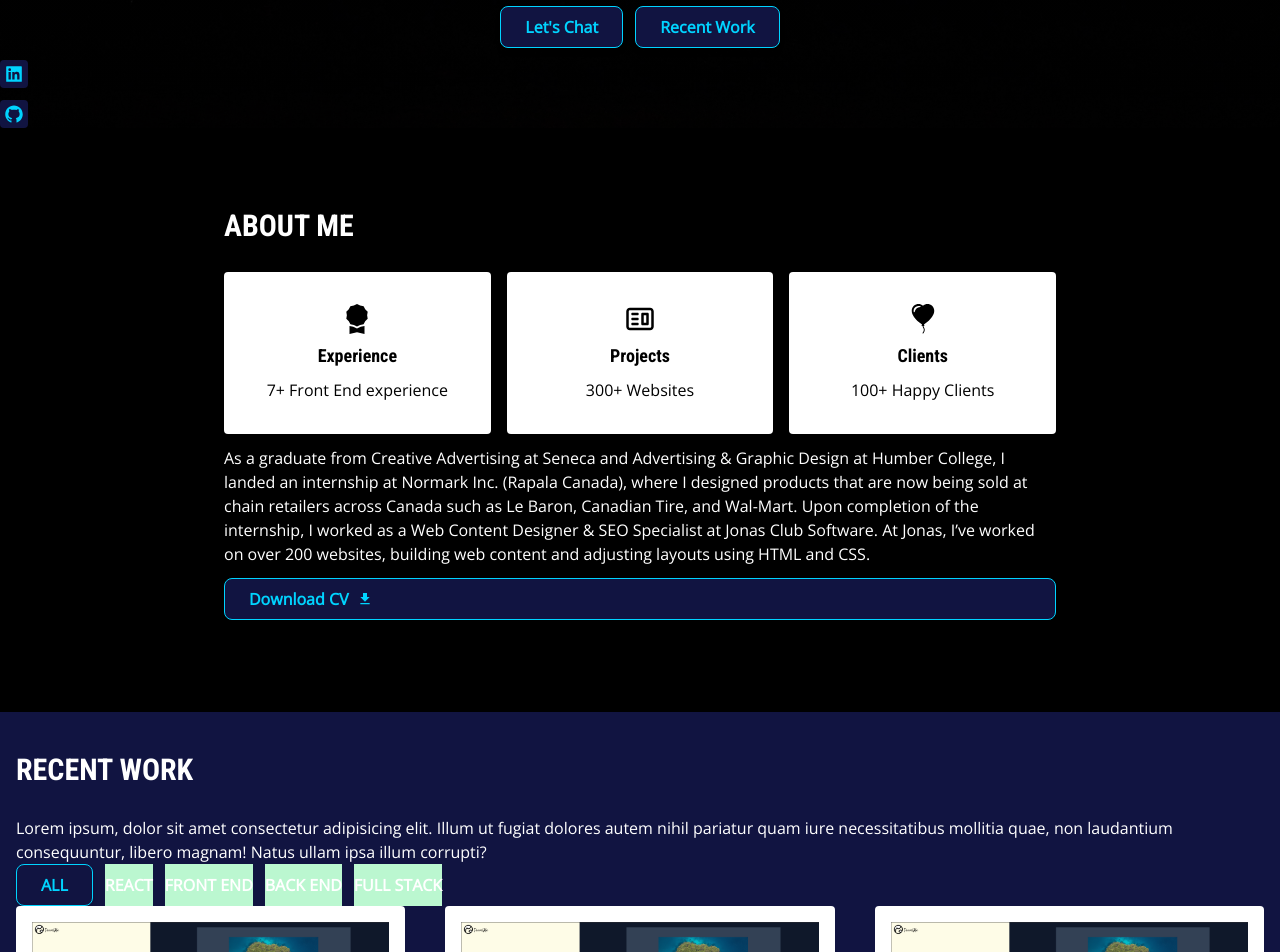
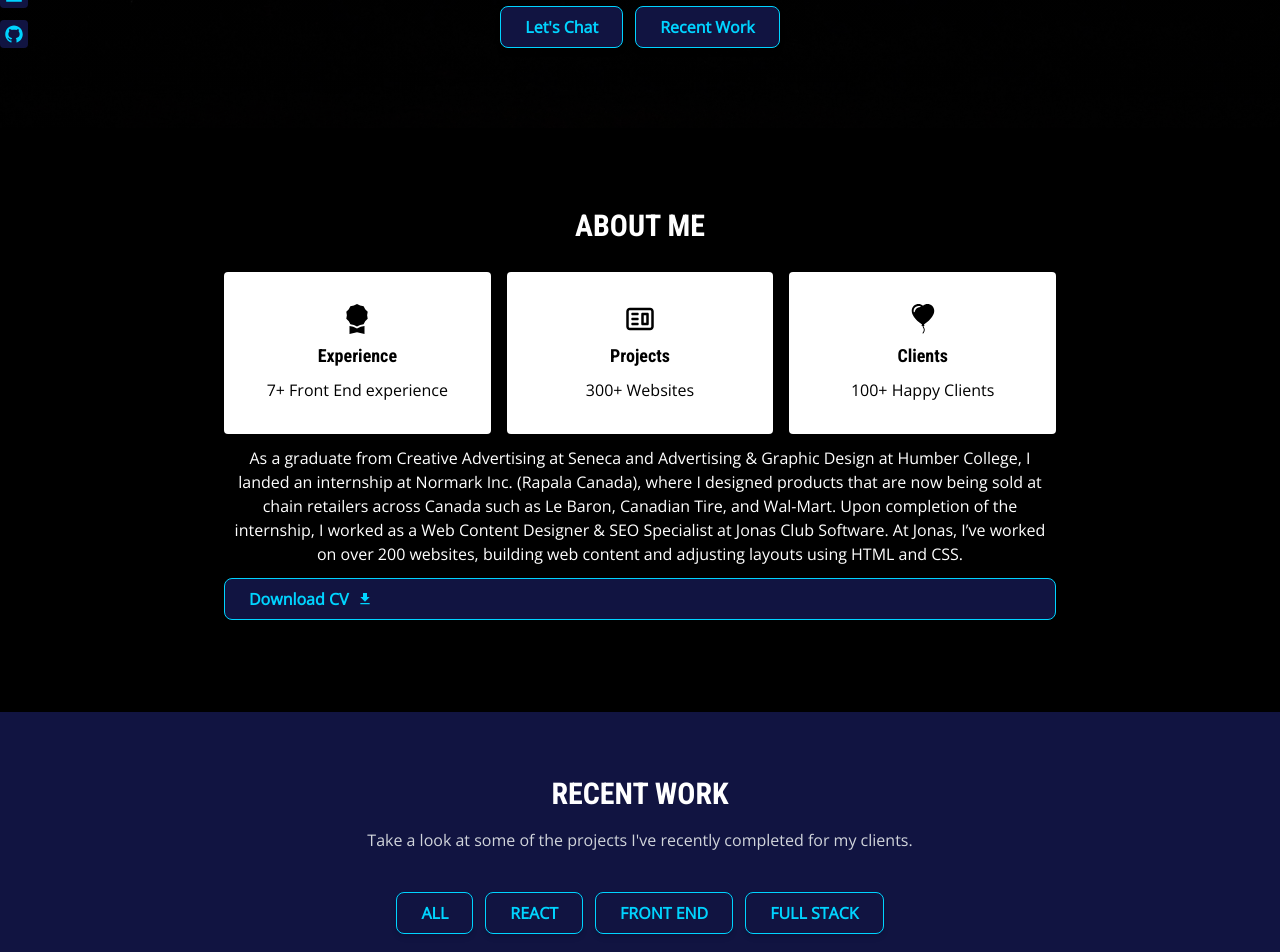
Before and after one commit to johnxlai/2023-portfolio, a React (Create React App) app: page / in a window 1280 px wide. Shown: the part 720-1672 px from the top of the page. Built offline with nearby package versions, Linux system fonts and the light colour scheme.

Commit message:
Styling portfolio section

```diff
--- a/src/components/sections/about/About.js
+++ b/src/components/sections/about/About.js
@@ -7,10 +7,13 @@ import Card from '../../card/Card';
 
 const About = () => {
   return (
-    <section id="about" className="py-20 px-4 bg-black " data-aos="fade-in">
+    <section
+      id="about"
+      className="py-20 px-4 bg-black text-center"
+      data-aos="fade-in">
       <div className="container mx-auto flex gap-10">
         <div className="md:w-8/12 mx-auto">
-          <h3 className="section-heading text-white">About Me</h3>
+          <h3 className="section-heading text-white mb-7">About Me</h3>
           <div className="cards grid grid-cols-3 gap-4">
             {AboutData.map((card) => {
               return (
--- a/src/components/sections/header/Header.js
+++ b/src/components/sections/header/Header.js
@@ -45,7 +45,7 @@ const Header = () => {
             Recent Work
           </a>
         </div>
-        <ul className="header-social flex flex-col gap-3 absolute left-0 bottom-0">
+        <ul className="header-social flex flex-col gap-3 absolute left-0 bottom-20">
           {SocialData.map((item) => (
             <li key={item.id}>
               <a
--- a/src/components/sections/portfolio/Portfolio.js
+++ b/src/components/sections/portfolio/Portfolio.js
@@ -23,14 +23,12 @@ const Portfolio = () => {
   };
 
   return (
-    <section id="portfolio" className="py-10 px-4 text-white bg-secondary">
-      <div className="container mx-auto">
-        <h3 className="section-heading">Recent Work</h3>
-        <p>
-          Lorem ipsum, dolor sit amet consectetur adipisicing elit. Illum ut
-          fugiat dolores autem nihil pariatur quam iure necessitatibus mollitia
-          quae, non laudantium consequuntur, libero magnam! Natus ullam ipsa
-          illum corrupti?
+    <section id="portfolio" className="py-16 px-4 text-white bg-secondary">
+      <div className="container mx-auto text-center">
+        <h3 className="section-heading mb-4">Recent Work</h3>
+        <p className="mb-10 w-1/2 mx-auto text-gray-300">
+          Take a look at some of the projects I've recently completed for my
+          clients.
         </p>
         <div className="portfolio-container">
           <ProjectsCategories
--- a/src/components/sections/portfolio/ProjectsCategories.js
+++ b/src/components/sections/portfolio/ProjectsCategories.js
@@ -11,7 +11,7 @@ const ProjectsCategories = ({ categories, onFilterProjects }) => {
   };
 
   return (
-    <div className="portfolio-categories flex gap-3">
+    <div className="portfolio-categories justify-center flex gap-3 mb-12">
       {categories.map((category) => {
         return (
           <CategoryButton
@@ -19,7 +19,9 @@ const ProjectsCategories = ({ categories, onFilterProjects }) => {
             category={category}
             onChangeCategory={() => changeCategoryHandler(category)}
             className={`uppercase font-bold ${
-              activeCategory === category ? 'btn-primary' : 'bg-green-200'
+              activeCategory === category
+                ? 'btn-primary'
+                : 'btn-primary btn-active'
             }`}
           />
         );
--- a/src/components/sections/portfolio/portfolioData.js
+++ b/src/components/sections/portfolio/portfolioData.js
@@ -21,7 +21,7 @@ const PortfolioData = [
   },
   {
     id: 3,
-    category: 'Back End',
+    category: 'Full Stack',
     image: Image1,
     title: 'React Portfolio',
     desc: 'A portfolio website built with React',
--- a/src/index.scss
+++ b/src/index.scss
@@ -33,7 +33,7 @@
     @apply py-2 px-6 bg-secondary text-primary font-semibold  border border-primary rounded-lg shadow-md hover:bg-[--secondary-color] hover:-translate-y-1 focus:outline-none focus:ring-2 focus:ring-blue-400 focus:ring-opacity-75 transition ease-in-out delay-150 duration-300;
   }
   .section-heading {
-    @apply text-3xl font-bold mb-7 uppercase;
+    @apply text-3xl font-bold  uppercase;
   }
   .header-social-icons {
     @apply w-7 aspect-square bg-secondary text-primary rounded hidden lg:grid place-items-center hover:-translate-x-1 hover:bg-white focus:outline-none focus:ring-2 focus:ring-blue-400 focus:ring-opacity-75 transition ease-in-out delay-150 duration-300;
```
